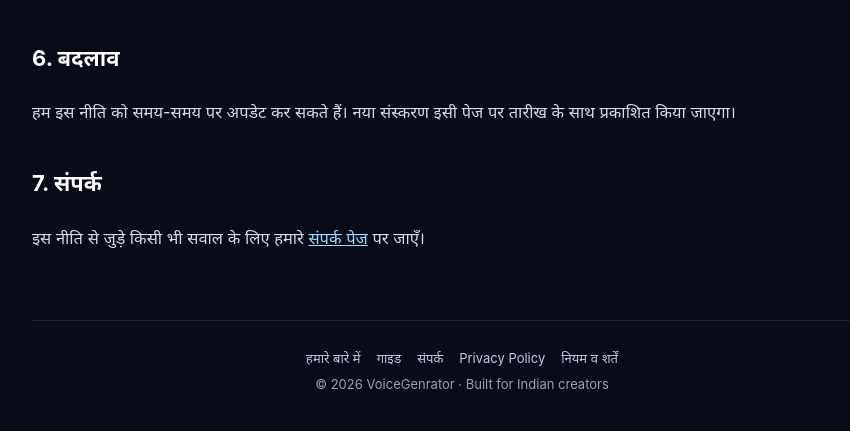
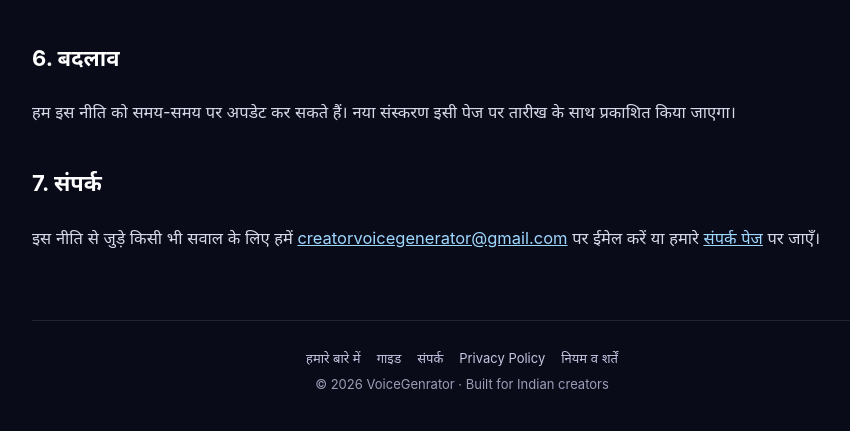
Before and after one commit to Voivegenerator/new-, a Flask app: page /privacy in a window 1280 px wide. Shown: the part 1469-1900 px from the top of the page, without its empty margins (178-1028 px from the left). Run offline with Flask 3, Linux system fonts and the light colour scheme.

Commit message:
Add contact email

```diff
--- a/templates/pages/contact.html
+++ b/templates/pages/contact.html
@@ -3,6 +3,7 @@
 <p>कोई सुझाव, शिकायत, नया साउंड इफ़ेक्ट या भाषा जोड़ने की माँग, या कोई समस्या? हमें बताइए।</p>
 <h2>कैसे संपर्क करें</h2>
 <ul>
+<li><strong>ईमेल:</strong> <a href="mailto:creatorvoicegenerator@gmail.com">creatorvoicegenerator@gmail.com</a> — हम आम तौर पर 2–3 कामकाजी दिनों में जवाब देते हैं।</li>
 <li><strong>GitHub:</strong> <a href="https://github.com/Voivegenerator/new-/issues" rel="nofollow">github.com/Voivegenerator/new-/issues</a> पर “New issue” बनाकर अपना संदेश लिखें। हम वहीं जवाब देते हैं।</li>
 </ul>
 <h2>संदेश में क्या लिखें</h2>
--- a/templates/pages/privacy.html
+++ b/templates/pages/privacy.html
@@ -34,5 +34,5 @@
 <p>हम इस नीति को समय-समय पर अपडेट कर सकते हैं। नया संस्करण इसी पेज पर तारीख के साथ प्रकाशित किया जाएगा।</p>
 
 <h2>7. संपर्क</h2>
-<p>इस नीति से जुड़े किसी भी सवाल के लिए हमारे <a href="/contact">संपर्क पेज</a> पर जाएँ।</p>
+<p>इस नीति से जुड़े किसी भी सवाल के लिए हमें <a href="mailto:creatorvoicegenerator@gmail.com">creatorvoicegenerator@gmail.com</a> पर ईमेल करें या हमारे <a href="/contact">संपर्क पेज</a> पर जाएँ।</p>
 {% endblock %}
```
